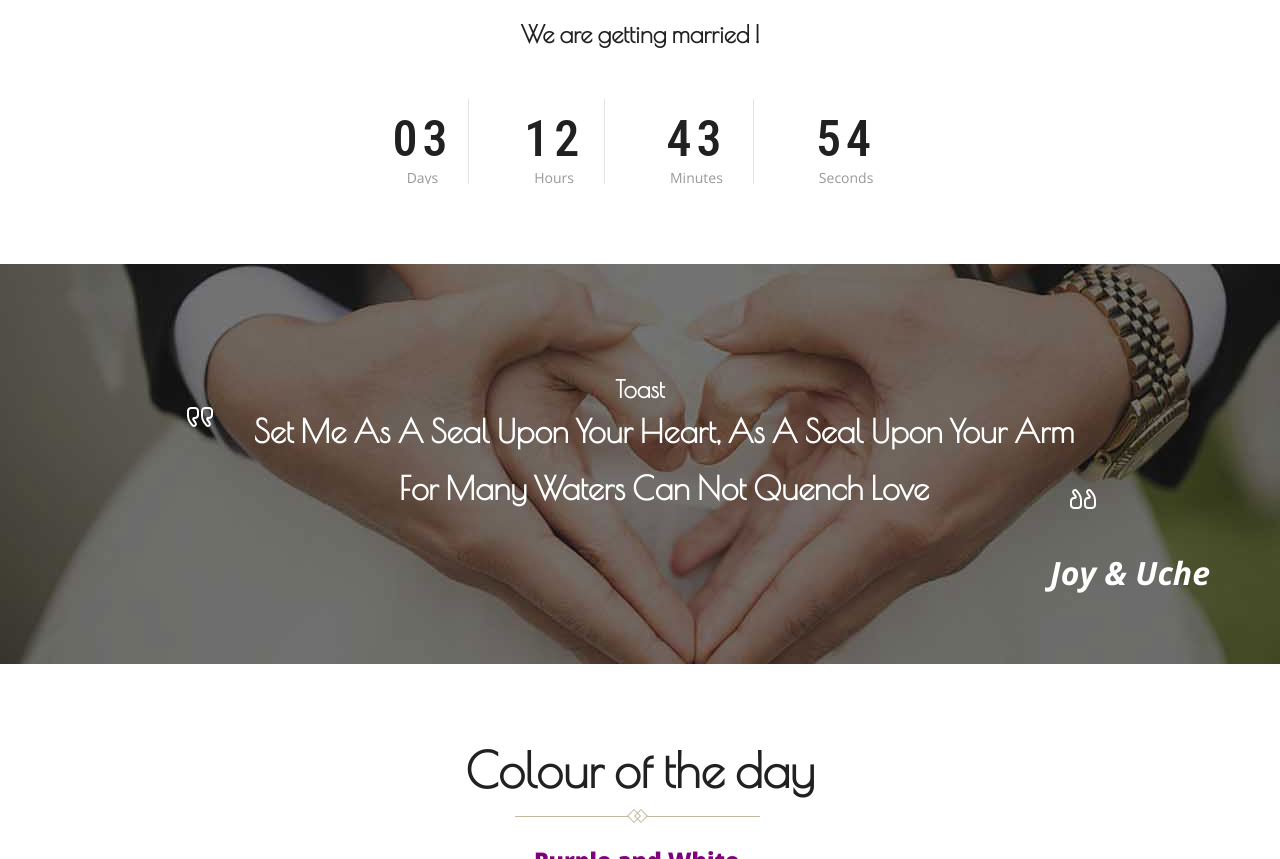
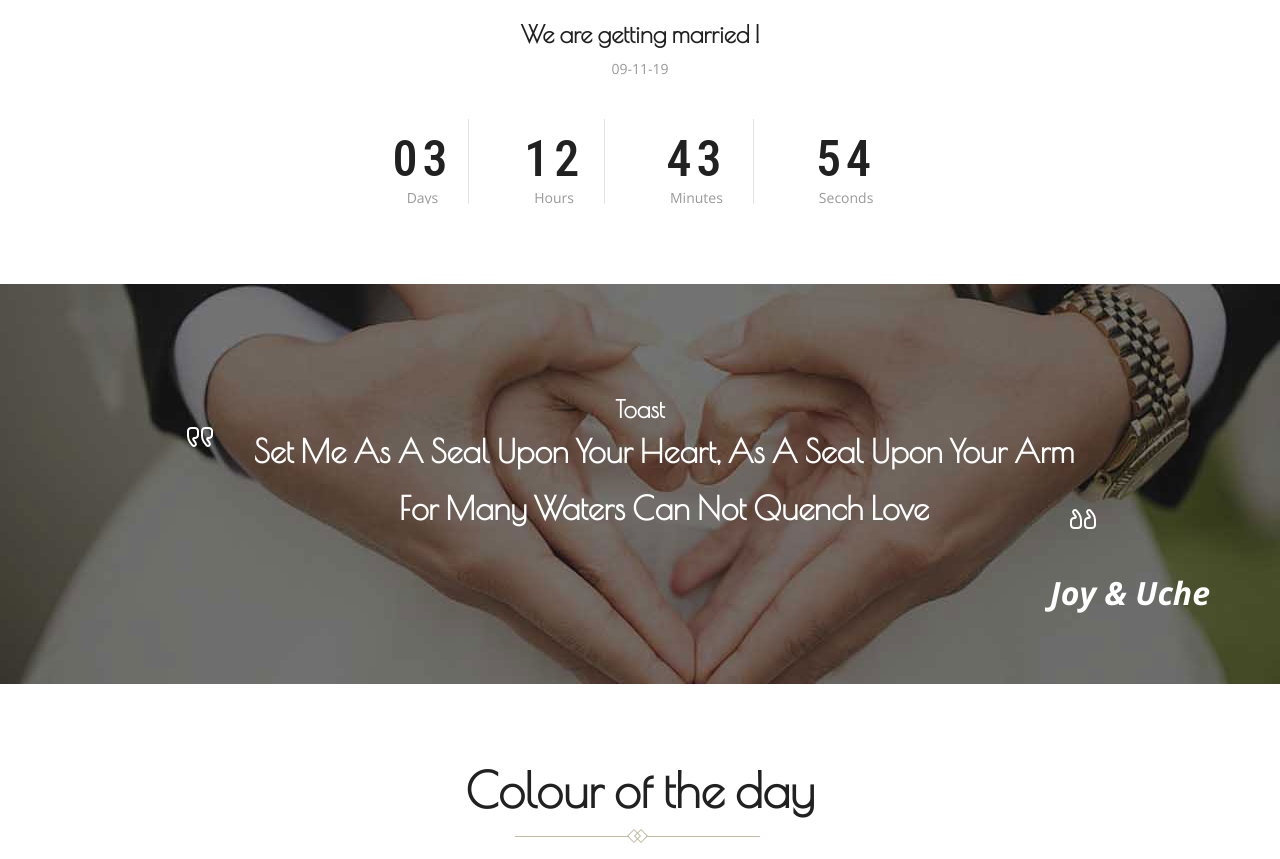
Before and after one commit to chrisomen/wedding-invitation, a plain HTML site: page index.html in a window 1280 px wide. Shown: the part 2139-2998 px from the top of the page. Drawn offline with nearby package versions, Linux system fonts and the light colour scheme.

Commit message:
Update index.html

```diff
--- a/index.html
+++ b/index.html
@@ -181,7 +181,7 @@ Smartphone Compatible web template, free webdesigns for Nokia, Samsung, LG, Sony
 					<div class="clearfix"> </div>
 				</div>
 				<h5 class="animated wow slideInUp" data-wow-delay=".5s">We are getting married !</h5>
-				<!-- <p class="animated wow slideInUp" data-wow-delay=".5s">4th avenue, Methodist Church, Surulere, Lagos.</p> -->
+				 <p class="animated wow slideInUp" data-wow-delay=".5s">09-11-19</p>
 				<div id="counter"> </div>
 				<script src="js/jquery.countdown.js"></script>
 				<script src="js/script.js"></script>
```
